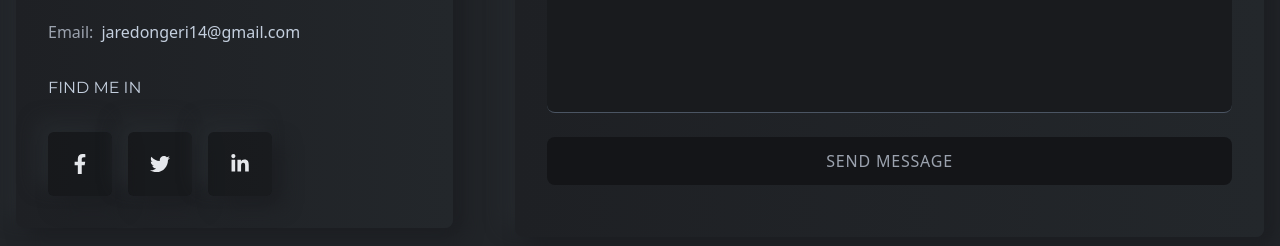
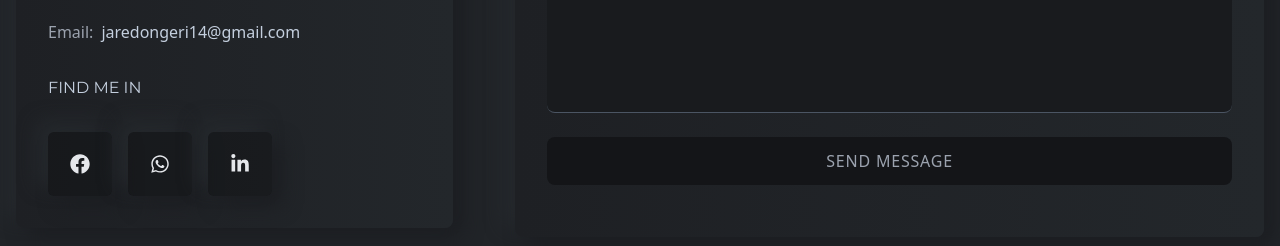
Before and after one commit to isaacbill/Portfolio, a React (Create React App) app: page /contact in a window 1280 px wide. Shown: the part 824-1070 px from the top of the page. Built offline with nearby package versions, Linux system fonts and the light colour scheme.

Commit message:
social medialinks

```diff
--- a/src/components/contact/ContactLeft.js
+++ b/src/components/contact/ContactLeft.js
@@ -1,5 +1,5 @@
 import React from 'react'
-import { FaFacebookF, FaTwitter, FaLinkedinIn } from "react-icons/fa";
+import { FaFacebook,FaWhatsapp, FaLinkedinIn } from "react-icons/fa";
 import { contactImg } from "../../assets/index";
 
 const ContactLeft = () => {
@@ -28,15 +28,17 @@ const ContactLeft = () => {
       <div className="flex flex-col gap-4">
         <h2 className="text-base uppercase font-titleFont mb-4">Find me in</h2>
         <div className="flex gap-4">
-          <a href='https://www.facebook.com/Jared.Ongeri.Eng'>
+          <a href='https://www.facebook.com/Jared.Ongeri.Eng' target="_blank" rel="noopener noreferrer">
           <span className="bannerIcon">
-            <FaFacebookF />
+            <FaFacebook />
           </span>
           </a>
+          <a href='https://wa.me/+254701991654' target="_blank" rel="noopener noreferrer">
           <span className="bannerIcon">
-            <FaTwitter />
+            <FaWhatsapp />
           </span>
-          <a href='https://www.linkedin.com/in/jared-ongeri-52970a254'>
+          </a>
+          <a href='https://www.linkedin.com/in/jared-ongeri-52970a254' target="_blank" rel="noopener noreferrer">
           <span className="bannerIcon">
             <FaLinkedinIn />
           </span>
--- a/src/components/footer/Footer.js
+++ b/src/components/footer/Footer.js
@@ -13,7 +13,7 @@ const Footer = () => {
             <FaFacebookF />
           </span>
           </a>
-          <a href='#'target="_blank" rel="noopener noreferrer">
+          <a href='https://wa.me/+254701991654'target="_blank" rel="noopener noreferrer">
           <span className="bannerIcon">
             < FaWhatsapp />
           </span>
```
